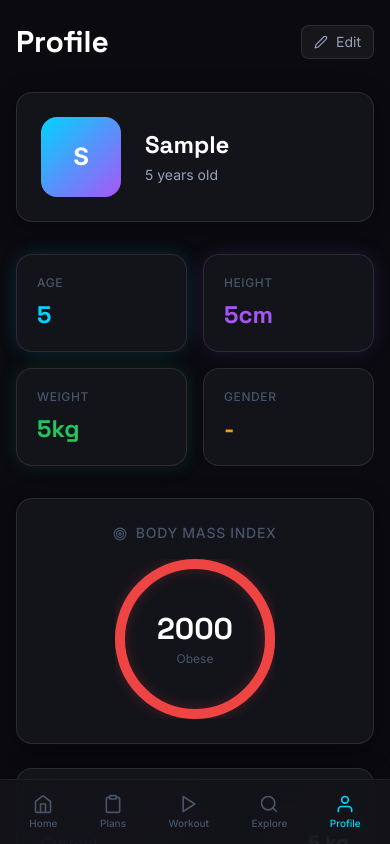
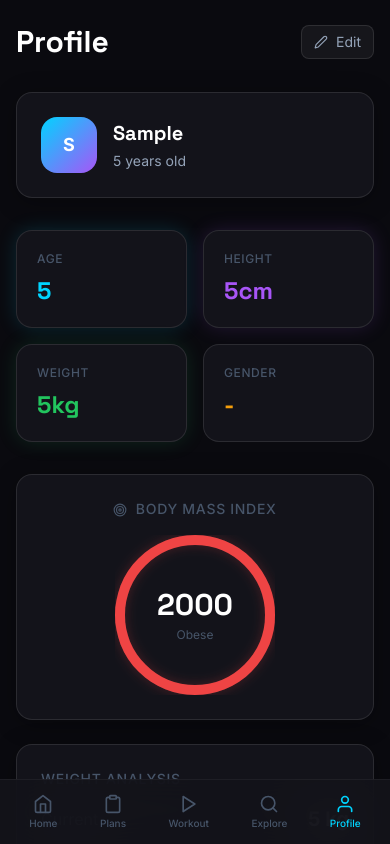
Before and after one commit to Karolis-Zak/gymforge, a Next.js app: page /profile in a window 390 px wide. Both pictures are taken after typing "Sample", "5", "5", "5" into the empty fields and a click on the button "Save". Shown: the top 844 px of the page. Built offline with nearby package versions, Linux system fonts and the light colour scheme.

Commit message:
Fix profile name input overflow on mobile

```diff
--- a/src/components/UserProfile.tsx
+++ b/src/components/UserProfile.tsx
@@ -64,11 +64,11 @@ export const UserProfileForm: React.FC = () => {
       </div>
 
       {/* Avatar & Name */}
-      <Card className="flex items-center gap-6">
-        <div className="w-20 h-20 rounded-2xl bg-gradient-mixed flex items-center justify-center flex-shrink-0">
-          <span className="text-white font-bold text-2xl">{initials}</span>
+      <Card className="flex items-center gap-4 sm:gap-6 overflow-hidden">
+        <div className="w-14 h-14 sm:w-20 sm:h-20 rounded-2xl bg-gradient-mixed flex items-center justify-center flex-shrink-0">
+          <span className="text-white font-bold text-lg sm:text-2xl">{initials}</span>
         </div>
-        <div className="flex-1">
+        <div className="flex-1 min-w-0">
           {editing ? (
             <Input
               name="name"
@@ -79,7 +79,7 @@ export const UserProfileForm: React.FC = () => {
             />
           ) : (
             <>
-              <h2 className="text-2xl font-display font-bold text-text-primary">{name}</h2>
+              <h2 className="text-xl sm:text-2xl font-display font-bold text-text-primary truncate">{name}</h2>
               <p className="text-text-secondary text-sm mt-1">
                 {profile?.age ? `${profile.age} years old` : 'Set up your profile'}
                 {profile?.gender ? ` \u00b7 ${profile.gender}` : ''}
```
